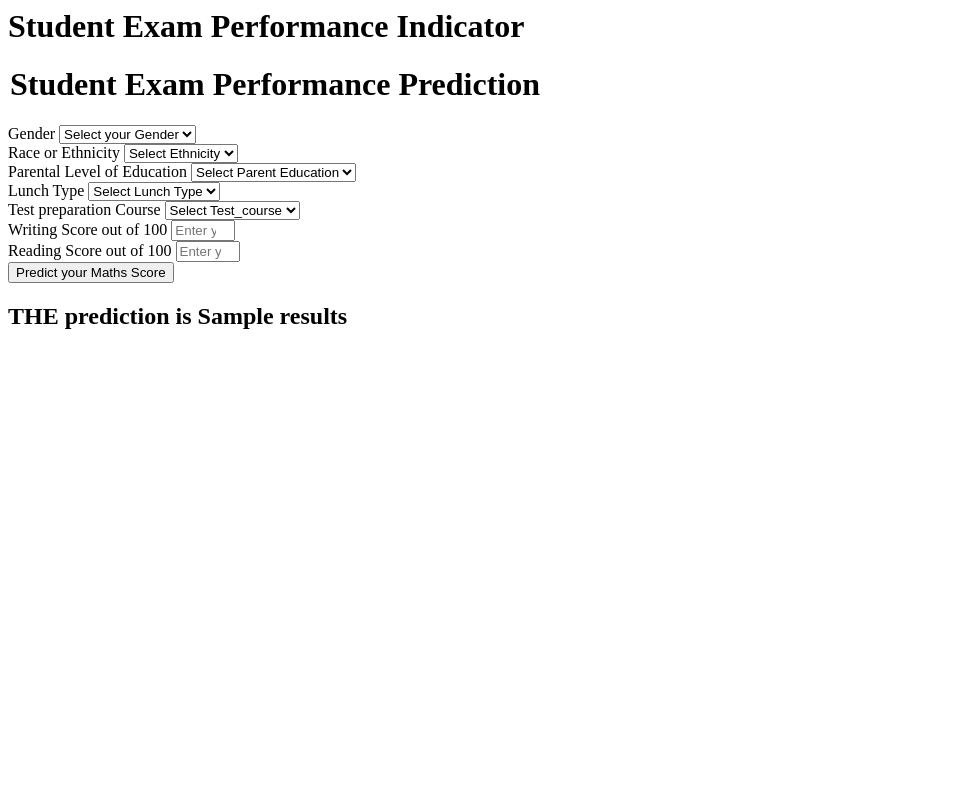
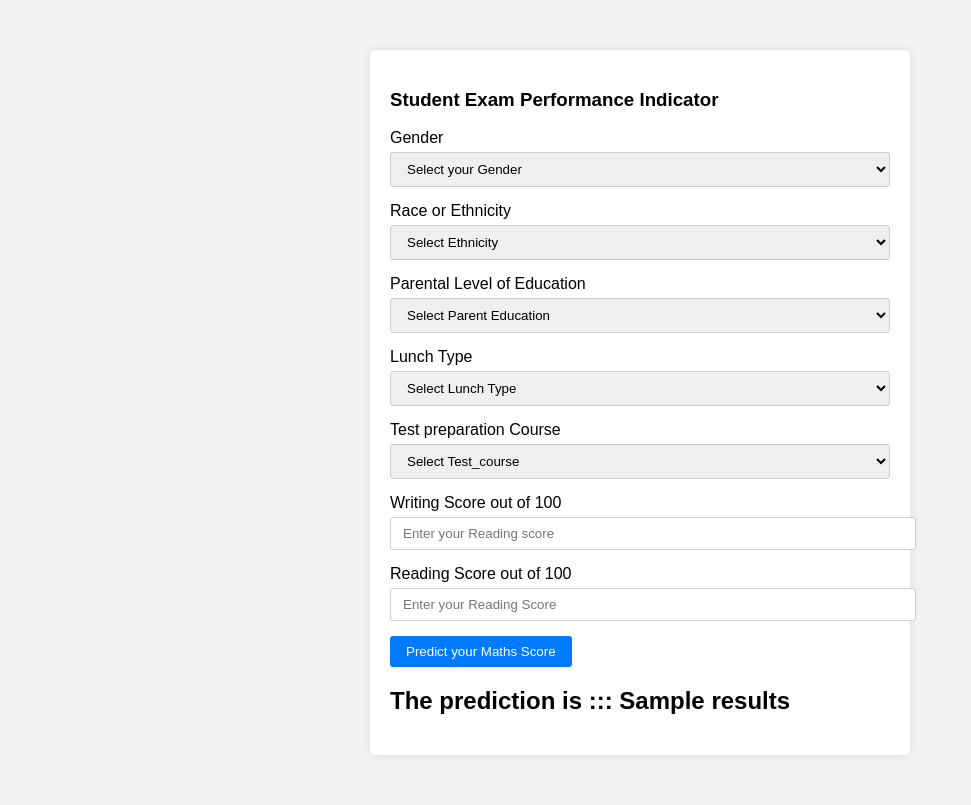
Before and after one commit to NishKoder/ml_project_e2e, a Flask app: template templates/home.html in a window 1280 px wide. Shown: the whole page, without its empty margins (0-971 px from the left). Before the commit the page ends 329 px from the top, so only its background shows below. Run offline with Flask 3, Linux system fonts and the light colour scheme; the template is opened without the code that fills it: most values are stand-ins (such as "Sample title", 1, 10 or a date in 2020).

Commit message:
Update UI

```diff
--- a/application.py
+++ b/application.py
@@ -38,4 +38,4 @@ def predict_datapoint():
 
 
 if __name__=="__main__":
-    app.run(host="0.0.0.0")
+    app.run(host="0.0.0.0",port=8000,debug=True)
--- a/templates/home.html
+++ b/templates/home.html
@@ -1,12 +1,64 @@
-<html>
+<!DOCTYPE html>
+<html lang="en">
+<head>
+    <meta charset="UTF-8">
+    <meta name="viewport" content="width=device-width, initial-scale=1.0">
+    <title>Student Exam Performance Indicator</title>
+    <style>
+        body {
+            font-family: Arial, sans-serif;
+            background-color: #f2f2f2;
+            margin: 0;
+            padding: 0;
+        }
+
+        .login {
+            max-width: 500px;
+            margin: 50px auto;
+            padding: 20px;
+            background-color: #ffffff;
+            border-radius: 5px;
+            box-shadow: 0 0 10px rgba(0, 0, 0, 0.1);
+        }
+
+        h1 {
+            text-align: center;
+            margin-bottom: 30px;
+        }
+
+        .form-label {
+            display: block;
+            margin-bottom: 5px;
+        }
+
+        .form-control {
+            width: 100%;
+            padding: 8px 12px;
+            margin-bottom: 15px;
+            border: 1px solid #ccc;
+            border-radius: 3px;
+        }
+
+        .btn {
+            display: inline-block;
+            padding: 8px 16px;
+            background-color: #007bff;
+            color: #fff;
+            text-decoration: none;
+            border: none;
+            border-radius: 3px;
+            cursor: pointer;
+        }
+
+        .btn:hover {
+            background-color: #0056b3;
+        }
+    </style>
+</head>
 <body>
     <div class="login">
-       <h1>Student Exam Performance Indicator</h1>
-
        <form action="{{ url_for('predict_datapoint')}}" method="post">
-        <h1>
-            <legend>Student Exam Performance Prediction</legend>
-        </h1>
+        <h3>Student Exam Performance Indicator</h3>
         <div class="mb-3">
             <label class="form-label">Gender</label>
             <select class="form-control" name="gender" placeholder="Enter you Gender" required>
@@ -93,19 +145,19 @@
         <div class="mb-3">
             <label class="form-label">Writing Score out of 100</label>
             <input class="form-control" type="number" name="reading_score"
-                placeholder="Enter your Reading score" min='0' max='100' />
+                placeholder="Enter your Reading score" />
         </div>
         <div class="mb-3">
             <label class="form-label">Reading Score out of 100</label>
             <input class="form-control" type="number" name="writing_score"
-                placeholder="Enter your Reading Score" min='0' max='100' />
+                placeholder="Enter your Reading Score" />
         </div>
         <div class="mb-3">
             <input class="btn btn-primary" type="submit" value="Predict your Maths Score" required />
         </div>
     </form>
     <h2>
-       THE  prediction is {{results}}
+       The  prediction is ::: {{results}}
     </h2>
    <body>
 </html>
```
